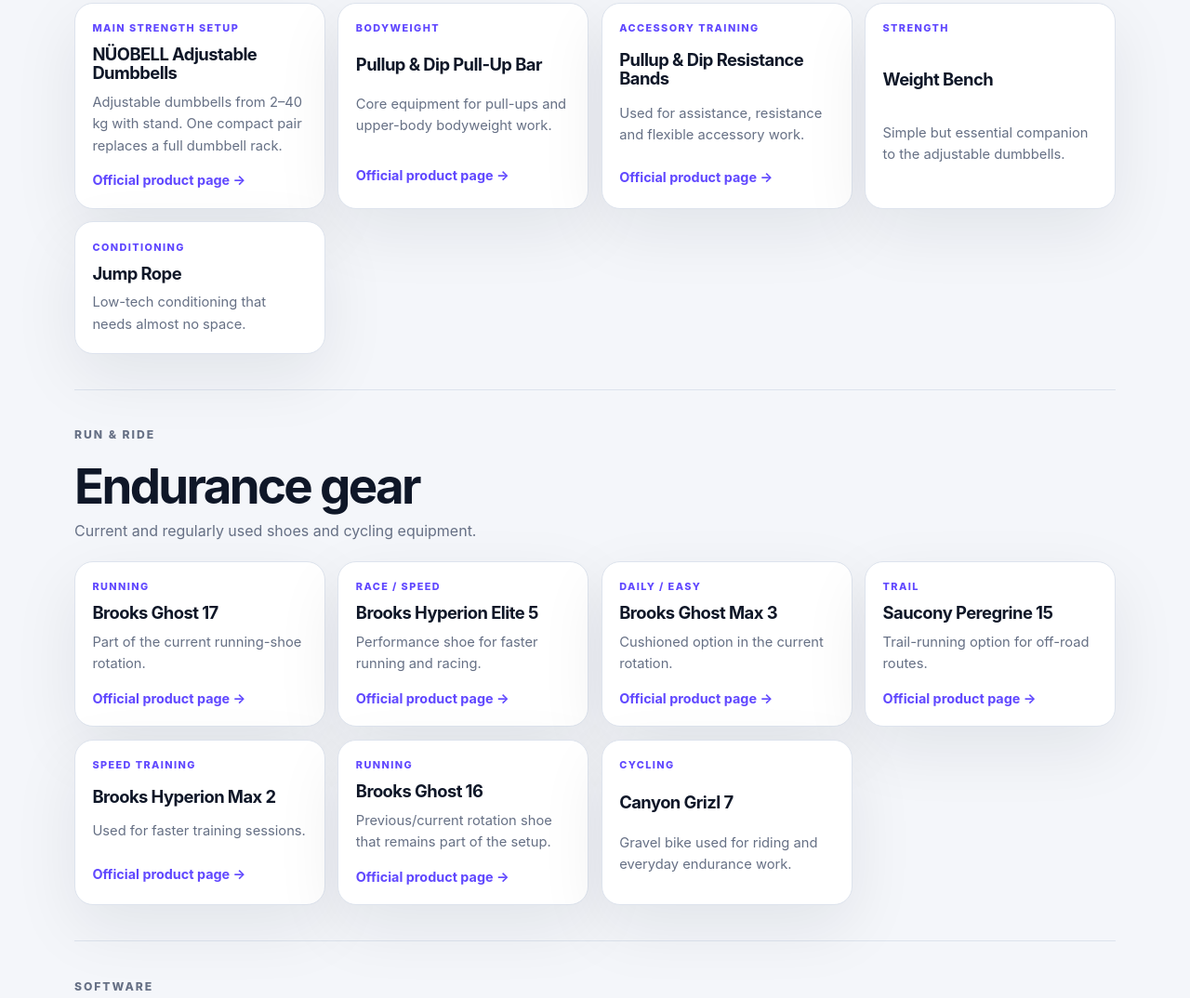
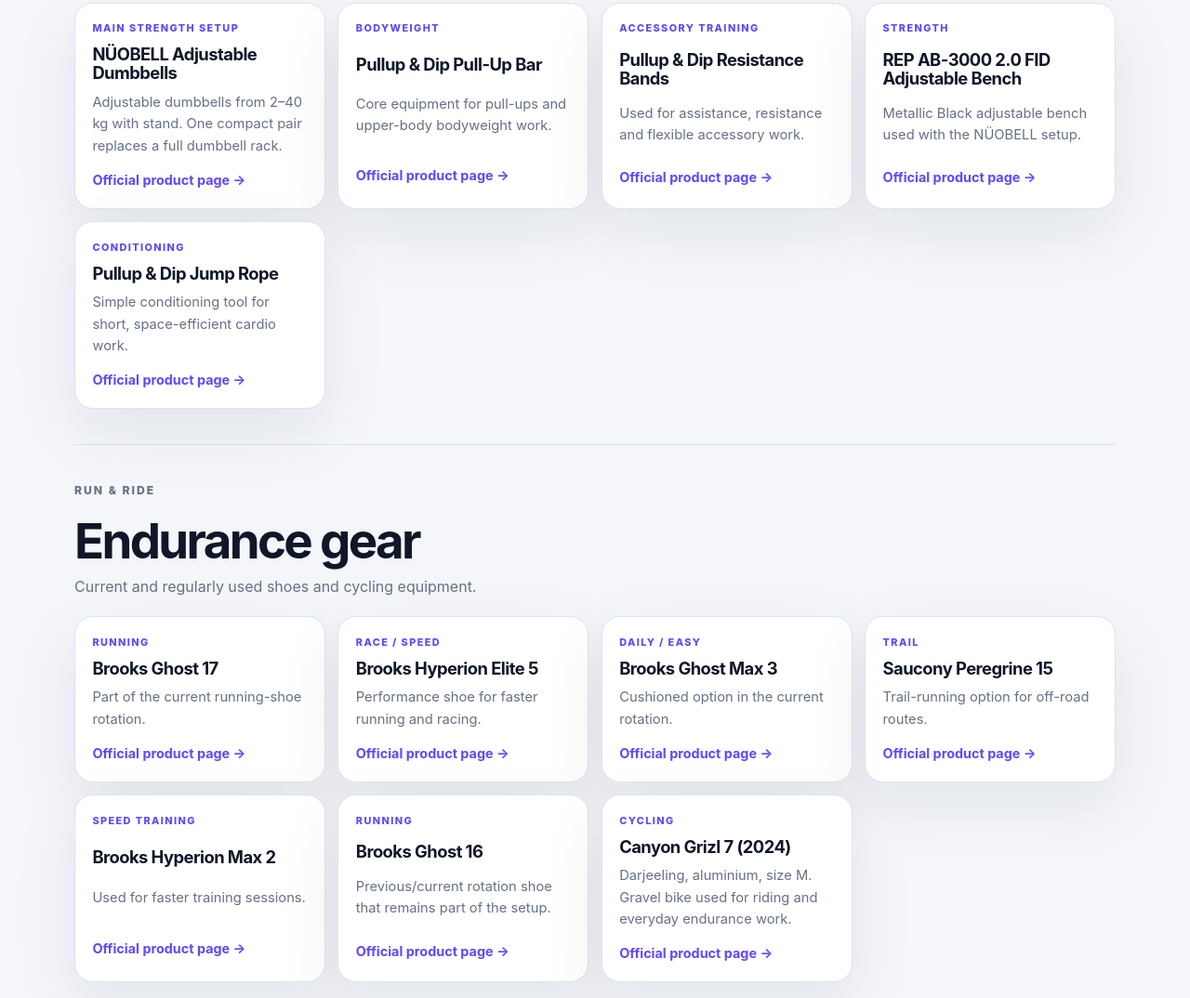
Before and after one commit to abuettna/alex-ai-os, a website: page stack/index.html in a window 1280 px wide. Shown: the part 1124-2198 px from the top of the page at 93% size. Drawn offline with Linux system fonts and the light colour scheme.

Commit message:
Add verified links for bench, rope, bike and creatine (#23)

```diff
--- a/stack/index.html
+++ b/stack/index.html
@@ -35,10 +35,10 @@
 
 <section class="stack-section"><p class="eyebrow">STRENGTH AT HOME</p><h2>Training equipment</h2><p>A compact setup that covers a surprisingly large part of strength and conditioning.</p><div class="stack-grid">
 <article class="stack-card"><p class="stack-role">Main strength setup</p><h3>NÜOBELL Adjustable Dumbbells</h3><p>Adjustable dumbbells from 2–40 kg with stand. One compact pair replaces a full dumbbell rack.</p><a class="stack-link" data-track-product="NÜOBELL S 240" data-track-category="Strength equipment" href="https://eu.nuoathletics.com/de-at/products/nuobell-s-240-forest" target="_blank" rel="noopener noreferrer">Official product page →</a></article>
-<article class="stack-card"><p class="stack-role">Bodyweight</p><h3>Pullup & Dip Pull-Up Bar</h3><p>Core equipment for pull-ups and upper-body bodyweight work.</p><a class="stack-link" data-track-product="Pullup & Dip Pull-Up Bar" data-track-category="Strength equipment" href="https://www.pullup-dip.com/products/pullup-dip-bar" target="_blank" rel="noopener noreferrer">Official product page →</a></article>
-<article class="stack-card"><p class="stack-role">Accessory training</p><h3>Pullup & Dip Resistance Bands</h3><p>Used for assistance, resistance and flexible accessory work.</p><a class="stack-link" data-track-product="Pullup & Dip Resistance Bands" data-track-category="Strength equipment" href="https://www.pullup-dip.com/products/pull-up-bands" target="_blank" rel="noopener noreferrer">Official product page →</a></article>
-<article class="stack-card"><p class="stack-role">Strength</p><h3>Weight Bench</h3><p>Simple but essential companion to the adjustable dumbbells.</p></article>
-<article class="stack-card"><p class="stack-role">Conditioning</p><h3>Jump Rope</h3><p>Low-tech conditioning that needs almost no space.</p></article>
+<article class="stack-card"><p class="stack-role">Bodyweight</p><h3>Pullup & Dip Pull-Up Bar</h3><p>Core equipment for pull-ups and upper-body bodyweight work.</p><a class="stack-link" data-track-product="Pullup & Dip Pull-Up Bar" data-track-category="Strength equipment" href="https://www.pullup-dip.de/products/pullup-dip-bar" target="_blank" rel="noopener noreferrer">Official product page →</a></article>
+<article class="stack-card"><p class="stack-role">Accessory training</p><h3>Pullup & Dip Resistance Bands</h3><p>Used for assistance, resistance and flexible accessory work.</p><a class="stack-link" data-track-product="Pullup & Dip Resistance Bands" data-track-category="Strength equipment" href="https://www.pullup-dip.de/products/pull-up-bands" target="_blank" rel="noopener noreferrer">Official product page →</a></article>
+<article class="stack-card"><p class="stack-role">Strength</p><h3>REP AB-3000 2.0 FID Adjustable Bench</h3><p>Metallic Black adjustable bench used with the NÜOBELL setup.</p><a class="stack-link" data-track-product="REP AB-3000 2.0 FID Adjustable Bench" data-track-category="Strength equipment" href="https://at.repfitness.com/products/ab-3000-fid-adjustable-bench" target="_blank" rel="noopener noreferrer">Official product page →</a></article>
+<article class="stack-card"><p class="stack-role">Conditioning</p><h3>Pullup & Dip Jump Rope</h3><p>Simple conditioning tool for short, space-efficient cardio work.</p><a class="stack-link" data-track-product="Pullup & Dip Jump Rope" data-track-category="Strength equipment" href="https://www.pullup-dip.de/products/jumping-rope" target="_blank" rel="noopener noreferrer">Official product page →</a></article>
 </div></section>
 
 <section class="stack-section"><p class="eyebrow">RUN & RIDE</p><h2>Endurance gear</h2><p>Current and regularly used shoes and cycling equipment.</p><div class="stack-grid">
@@ -48,7 +48,7 @@
 <article class="stack-card"><p class="stack-role">Trail</p><h3>Saucony Peregrine 15</h3><p>Trail-running option for off-road routes.</p><a class="stack-link" data-track-product="Saucony Peregrine 15" data-track-category="Running gear" href="https://www.saucony.com/AT/de_AT/peregrine-15/59976M.html?dwvar_59976M_color=S20990-164" target="_blank" rel="noopener noreferrer">Official product page →</a></article>
 <article class="stack-card"><p class="stack-role">Speed training</p><h3>Brooks Hyperion Max 2</h3><p>Used for faster training sessions.</p><a class="stack-link" data-track-product="Brooks Hyperion Max 2" data-track-category="Running gear" href="https://www.brooksrunning.com/de_de/herren/stra%C3%9Fenlaufschuh/hyperion-max-2/1104341D408.105.html" target="_blank" rel="noopener noreferrer">Official product page →</a></article>
 <article class="stack-card"><p class="stack-role">Running</p><h3>Brooks Ghost 16</h3><p>Previous/current rotation shoe that remains part of the setup.</p><a class="stack-link" data-track-product="Brooks Ghost 16" data-track-category="Running gear" href="https://www.brooksrunning.com/de_at/mens/shoes/road-running-shoes/ghost-16/110418.html" target="_blank" rel="noopener noreferrer">Official product page →</a></article>
-<article class="stack-card"><p class="stack-role">Cycling</p><h3>Canyon Grizl 7</h3><p>Gravel bike used for riding and everyday endurance work.</p></article>
+<article class="stack-card"><p class="stack-role">Cycling</p><h3>Canyon Grizl 7 (2024)</h3><p>Darjeeling, aluminium, size M. Gravel bike used for riding and everyday endurance work.</p><a class="stack-link" data-track-product="Canyon Grizl 7 2024" data-track-category="Cycling gear" href="https://www.canyon.com/de-at/grizl-7/50028084.html" target="_blank" rel="noopener noreferrer">Official product page →</a></article>
 </div></section>
 
 <section class="stack-section"><p class="eyebrow">SOFTWARE</p><h2>Apps I actually use</h2><p>Specialist apps stay specialist. The Personal AI OS connects context rather than trying to replace them.</p><div class="stack-grid">
@@ -73,7 +73,7 @@
 </div></section>
 
 <section class="stack-section"><p class="eyebrow">DAILY BASICS</p><h2>Supplements</h2><p>Kept deliberately small here. This is not intended to become a supplement shelf.</p><div class="stack-grid">
-<article class="stack-card"><p class="stack-role">Performance basic</p><h3>ESN Creatine</h3><p>A consistent part of the training routine.</p></article>
+<article class="stack-card"><p class="stack-role">Performance basic</p><h3>ESN Ultrapure Creatine</h3><p>A consistent part of the training routine.</p><a class="stack-link" data-track-product="ESN Ultrapure Creatine" data-track-category="Supplements" href="https://www.esn.com/products/esn-ultrapure-creatine-monohydrate" target="_blank" rel="noopener noreferrer">Official product page →</a></article>
 <article class="stack-card"><p class="stack-role">Daily basics</p><h3>Omega-3 + Vitamin Stack</h3><p>Regular basics, grouped rather than promoted as individual hero products.</p></article>
 </div><p class="stack-footer-note">This page documents personal use, not medical or nutritional advice. Product links are direct, non-affiliate links for now. Commercial relationships will never determine what qualifies for the stack.</p></section>
 </main>
```
